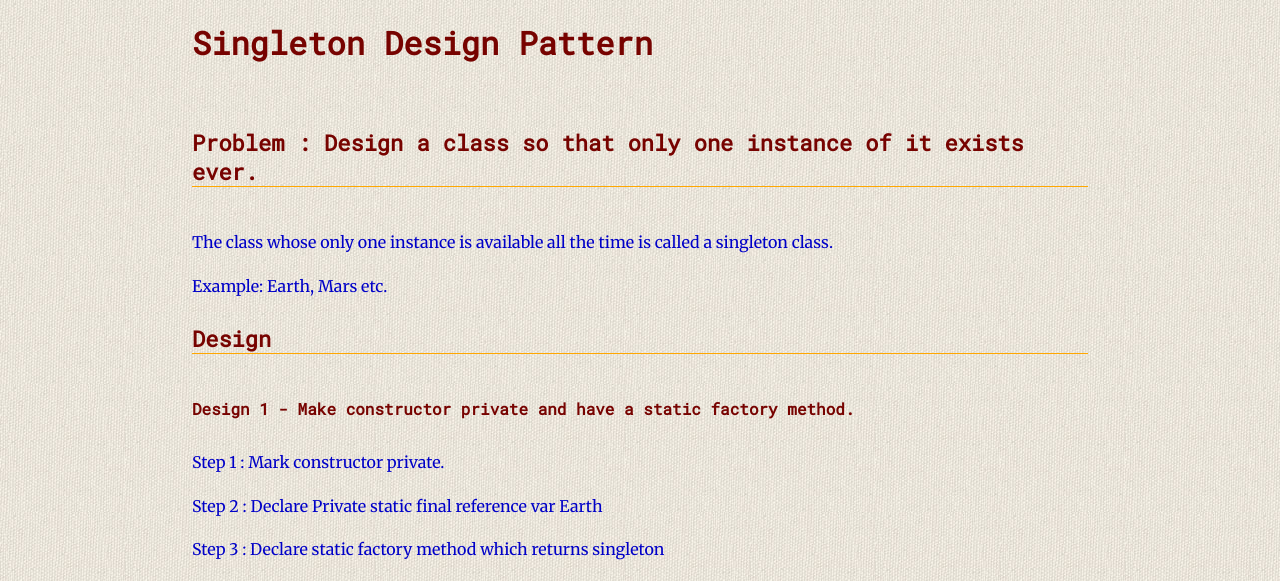
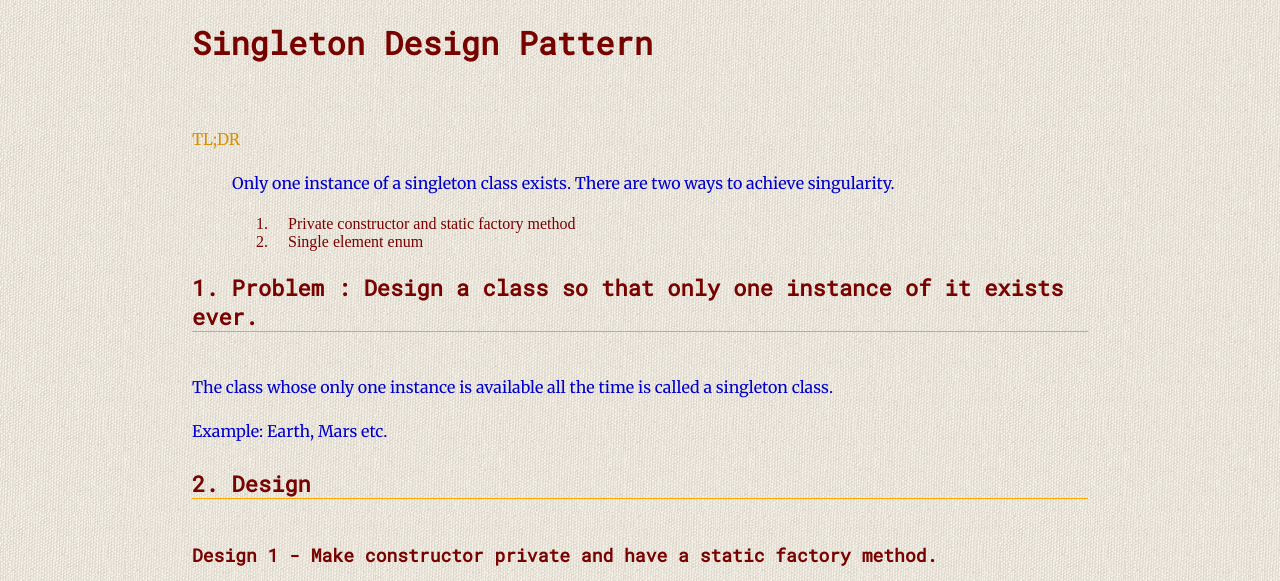
Before and after one commit to Jokestir/Jokestir.github.io, a Jekyll site: the page built from DesignPatterns/Singleton.md, in a window 1280 px wide. Shown: the top 581 px of the page. Built offline with Jekyll 4.4.1, drawn with Linux system fonts in a browser that asks for light colours; some of the changed text lies outside the part shown; grey boxes are pictures that could not be loaded.

Commit message:
structural changes

```diff
--- a/DesignPatterns/Singleton.md
+++ b/DesignPatterns/Singleton.md
@@ -4,14 +4,22 @@
 sort: 2
 ---
 
-### Problem : Design a class so that only **one** instance of it exists ever.
+
+[TL;DR]({{ site.url }}/assets/singleton_tl_dr.png)
+
+>  Only one instance of a singleton class exists.
+>  There are two ways to achieve singularity.
+>  1. Private constructor and static factory method
+>  2. Single element enum
+
+### 1. Problem : Design a class so that only **one** instance of it exists ever.
 
 The class whose only one instance is available all the time is called a singleton class.
 
 Example: Earth, Mars etc.
 
 
-### Design
+### 2. Design
 
 #### Design 1 - Make constructor private and have a static factory method.
 
--- a/css/main.css
+++ b/css/main.css
@@ -48,7 +48,7 @@
 }
 
 h4 {
-    font-size: 16px;
+    font-size: 18px;
     font-family: 'Roboto Mono', monospace;
     color: #770300;
     margin-bottom: 2em;
```
Also changed, not shown: other parts of DesignPatterns/Singleton.md (+7 -11 lines).
